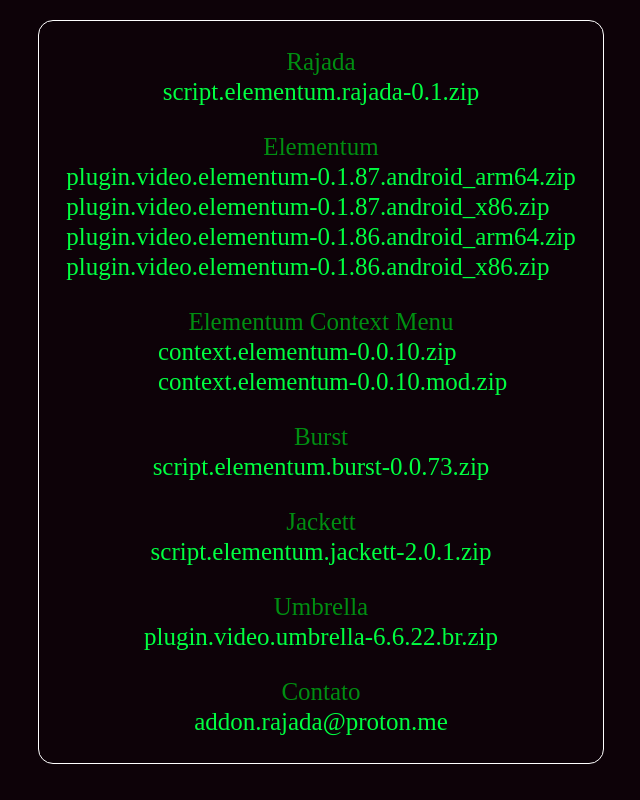
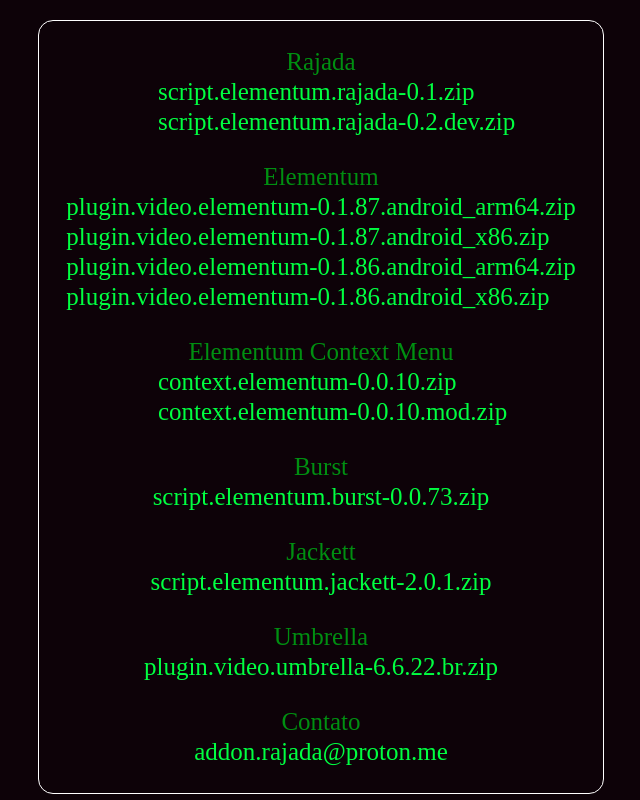
Before and after one commit to addon-rajada/addon-rajada.github.io, a plain HTML site: page index.html in a window 1280 px wide. Shown: the whole page, without its empty margins (319-959 px from the left). Drawn offline with Linux system fonts and the light colour scheme.

Commit message:
add rajada v0.2.dev

```diff
--- a/index.html
+++ b/index.html
@@ -62,9 +62,14 @@
 		<tr>
 			<td class="theader">Rajada</td>
 		</tr>
-		<tr>
+		<tr class="linkaligned linkcenter">
+			<td>
+				<a href="script.elementum.rajada-0.1.zip">script.elementum.rajada-0.1.zip</a>
+			</td>
+		</tr>
+		<tr class="linkaligned linkcenter">
 			<td class="tseparator">
-				<a href="script.elementum.rajada-0.1.zip">script.elementum.rajada-0.1.zip</a>
+				<a href="script.elementum.rajada-0.2.dev.zip">script.elementum.rajada-0.2.dev.zip</a>
 			</td>
 		</tr>
 
```
Also changed, not shown: 1 other file.
